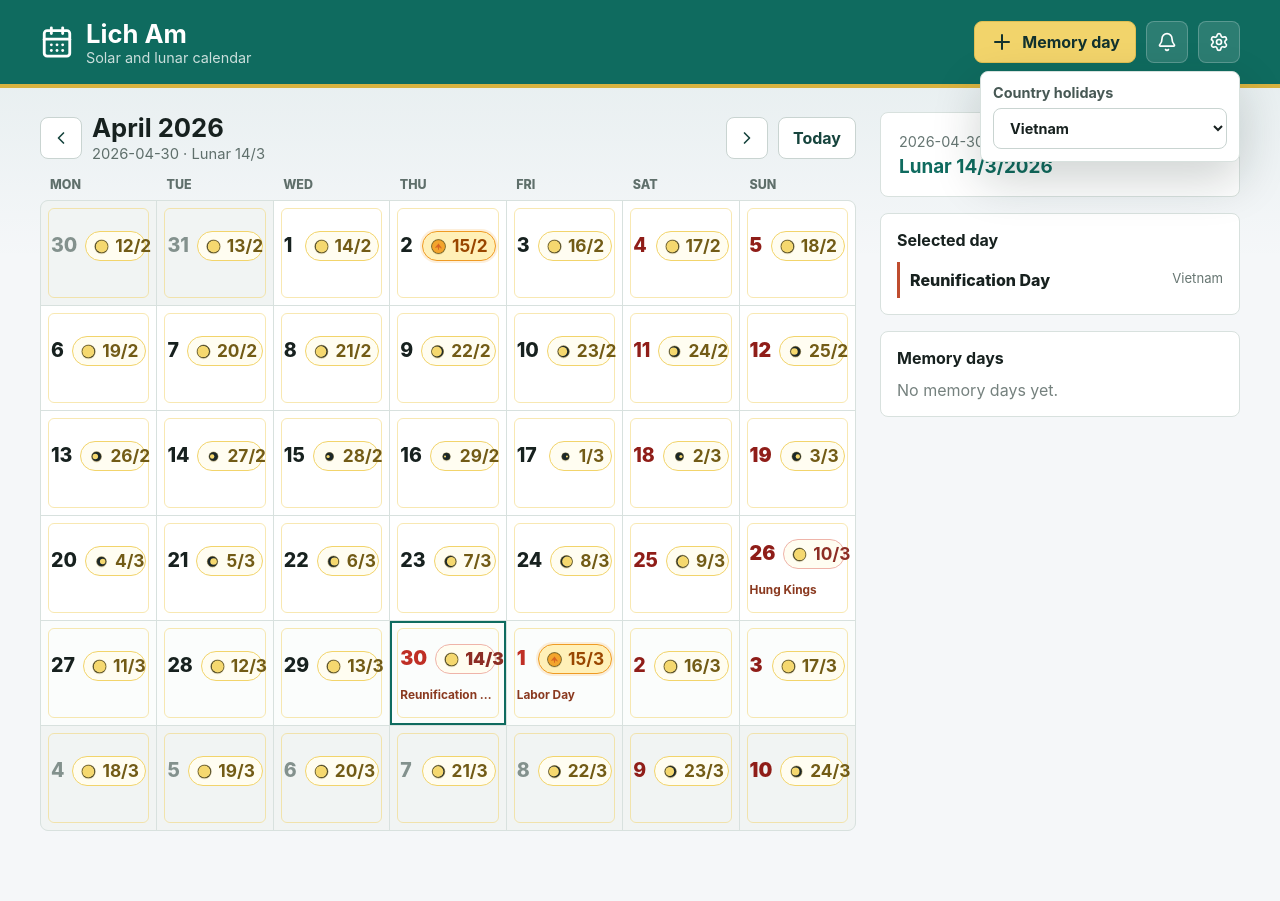
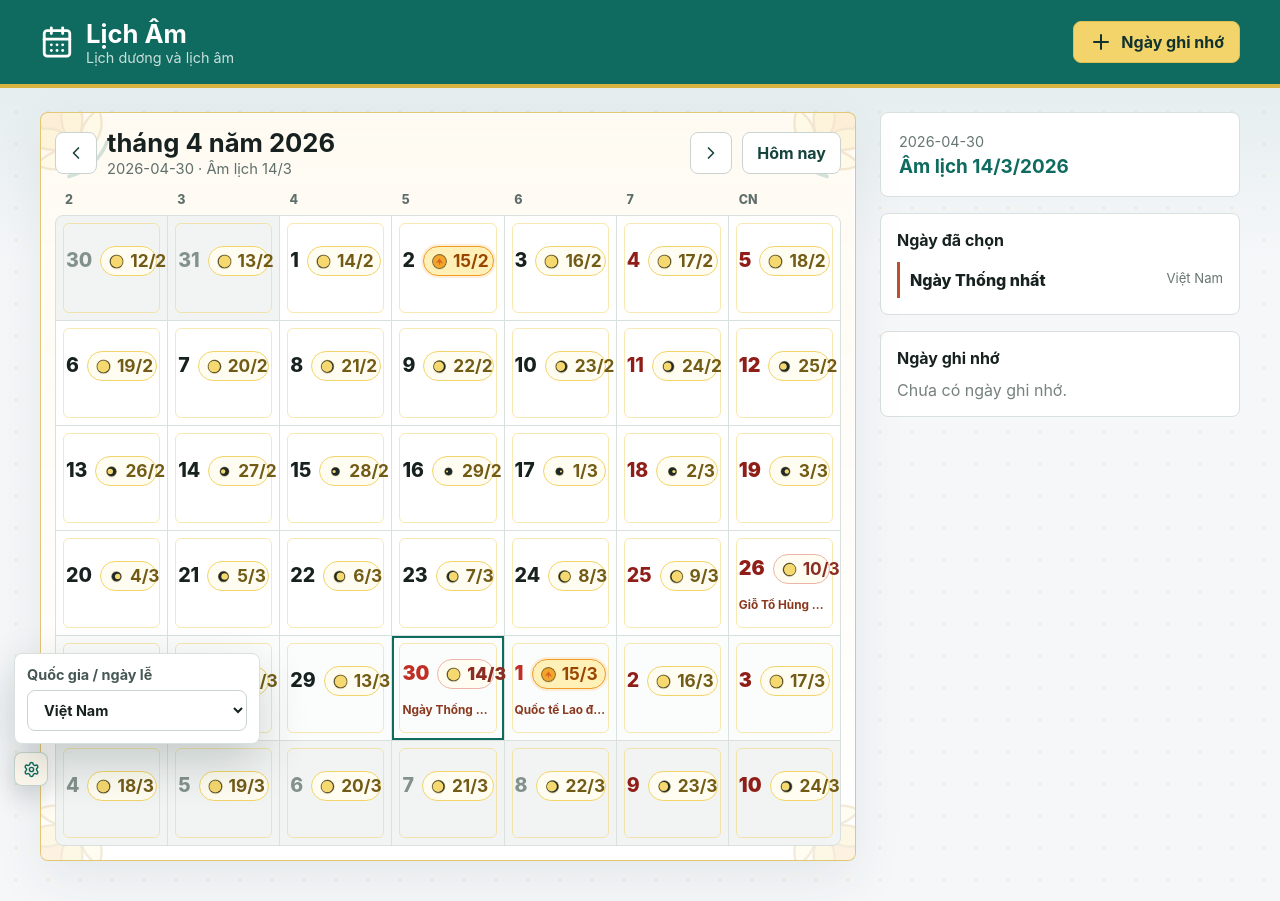
Before and after one commit to buicongnguyen/LichAm, a React (Vite) app: page / in a window 1280 px wide. Both pictures are taken after a click on the heading "Mở cài đặt". Before the commit the page ends 871 px from the top, so only its background shows below. Built offline with nearby package versions, Linux system fonts and the light colour scheme.

Commit message:
Vietnamese UI and lotus calendar frame

```diff
--- a/index.html
+++ b/index.html
@@ -1,12 +1,12 @@
 <!doctype html>
-<html lang="en">
+<html lang="vi">
   <head>
     <meta charset="UTF-8" />
     <meta name="viewport" content="width=device-width, initial-scale=1.0" />
     <meta name="theme-color" content="#0f6b5f" />
     <link rel="manifest" href="%BASE_URL%manifest.webmanifest" />
     <link rel="icon" href="%BASE_URL%icon.svg" type="image/svg+xml" />
-    <title>Lich Am</title>
+    <title>Lịch Âm</title>
   </head>
   <body>
     <div id="root"></div>
--- a/public/sw.js
+++ b/public/sw.js
@@ -1,4 +1,4 @@
-const CACHE_NAME = "lich-am-shell-v4";
+const CACHE_NAME = "lich-am-shell-v5";
 const appUrl = (path) => new URL(path, self.registration.scope).toString();
 const SHELL_ASSETS = [appUrl("./"), appUrl("manifest.webmanifest"), appUrl("icon.svg")];
 
--- a/src/App.tsx
+++ b/src/App.tsx
@@ -1,6 +1,5 @@
 import { FormEvent, useEffect, useMemo, useState } from "react";
 import {
-  Bell,
   CalendarDays,
   ChevronLeft,
   ChevronRight,
@@ -9,28 +8,26 @@ import {
   Settings,
   Trash2,
 } from "lucide-react";
+import { LotusFrame } from "./components/LotusFrame";
 import { MoonPhaseIcon } from "./components/MoonPhaseIcon";
 import type { CalendarCell, CalendarKind, CountryCode, MemoryDay } from "./types";
 import { buildCalendarMonth } from "./lib/calendar";
-import { monthLabel, parseISODate, toISODate, weekdayLabels } from "./lib/date";
+import { parseISODate, toISODate } from "./lib/date";
 import { countryNames } from "./lib/holidays";
 import { getMoonPhase } from "./lib/moonPhase";
 import {
   createMemoryDay,
   findNextOccurrence,
-  getDueReminderKeys,
   loadMemoryDays,
-  loadNotifiedKeys,
   saveMemoryDays,
-  saveNotifiedKeys,
 } from "./lib/memoryDays";
 import { downloadCalendarFile } from "./lib/ics";
 import { solarToLunar } from "./lib/vietnameseLunar";
 
 const today = new Date();
 const todayIso = toISODate(today);
-const initialNotificationPermission = (): NotificationPermission =>
-  "Notification" in window ? Notification.permission : "default";
+const vietnameseWeekdays = ["2", "3", "4", "5", "6", "7", "CN"];
+const vietnameseMonthFormatter = new Intl.DateTimeFormat("vi-VN", { month: "long", year: "numeric" });
 
 type MemoryFormState = {
   title: string;
@@ -63,6 +60,10 @@ function normalizeMonth(date: Date) {
   return new Date(date.getFullYear(), date.getMonth(), 1);
 }
 
+function calendarKindLabel(kind: CalendarKind) {
+  return kind === "lunar" ? "Âm lịch" : "Dương lịch";
+}
+
 function App() {
   const [country, setCountry] = useState<CountryCode>("VN");
   const [monthDate, setMonthDate] = useState(() => normalizeMonth(today));
@@ -70,44 +71,16 @@ function App() {
   const [memoryDays, setMemoryDays] = useState<MemoryDay[]>(() => loadMemoryDays());
   const [isAddingMemory, setIsAddingMemory] = useState(false);
   const [form, setForm] = useState<MemoryFormState>(() => createInitialForm(todayIso, "VN"));
-  const [notificationState, setNotificationState] = useState<NotificationPermission>(initialNotificationPermission);
 
   useEffect(() => {
     saveMemoryDays(memoryDays);
   }, [memoryDays]);
-
-  useEffect(() => {
-    if (notificationState !== "granted") {
-      return;
-    }
-
-    const notified = new Set(loadNotifiedKeys());
-    const due = getDueReminderKeys(memoryDays, new Date()).filter((item) => !notified.has(item.key));
-
-    if (due.length === 0) {
-      return;
-    }
-
-    navigator.serviceWorker?.ready
-      .then((registration) => {
-        due.forEach(({ memory, occurrence, offset, key }) => {
-          registration.showNotification(memory.title, {
-            body: `${offset} day${offset === 1 ? "" : "s"} before ${toISODate(occurrence)}`,
-            tag: key,
-          });
-          notified.add(key);
-        });
-        saveNotifiedKeys([...notified]);
-      })
-      .catch(() => undefined);
-  }, [memoryDays, notificationState]);
 
   const cells = useMemo(() => buildCalendarMonth(monthDate, country, memoryDays), [monthDate, country, memoryDays]);
   const selectedCell = cells.find((cell) => cell.isoDate === selectedDate);
   const selectedIndex = cells.findIndex((cell) => cell.isoDate === selectedDate);
   const selectedWeekIndex = selectedIndex >= 0 ? Math.floor(selectedIndex / 7) : -1;
   const selectedLunar = solarToLunar(parseISODate(selectedDate));
-  const weekdayNames = useMemo(() => weekdayLabels(1), []);
 
   const upcomingMemories = useMemo(
     () =>
@@ -146,15 +119,6 @@ function App() {
     setIsAddingMemory(false);
   }
 
-  async function requestNotifications() {
-    if (!("Notification" in window)) {
-      return;
-    }
-
-    const permission = await Notification.requestPermission();
-    setNotificationState(permission);
-  }
-
   function deleteMemory(id: string) {
     setMemoryDays((current) => current.filter((memory) => memory.id !== id));
   }
@@ -172,65 +136,42 @@ function App() {
         <div className="brand">
           <CalendarDays aria-hidden="true" />
           <div>
-            <h1>Lich Am</h1>
-            <p>Solar and lunar calendar</p>
+            <h1>Lịch Âm</h1>
+            <p>Lịch dương và lịch âm</p>
           </div>
         </div>
 
         <div className="top-actions">
           <button className="primary-action" type="button" onClick={() => openMemoryForm()}>
             <Plus aria-hidden="true" />
-            <span>Memory day</span>
+            <span>Ngày ghi nhớ</span>
           </button>
-          <button className="icon-button" type="button" onClick={requestNotifications} aria-label="Enable reminders">
-            <Bell aria-hidden="true" />
-          </button>
-          <details className="settings-menu">
-            <summary aria-label="Open settings">
-              <Settings aria-hidden="true" />
-            </summary>
-            <div className="settings-panel">
-              <label>
-                Country holidays
-                <select
-                  aria-label="Holiday country"
-                  value={country}
-                  onChange={(event) => setCountry(event.target.value as CountryCode)}
-                >
-                  {Object.entries(countryNames).map(([code, label]) => (
-                    <option key={code} value={code}>
-                      {label}
-                    </option>
-                  ))}
-                </select>
-              </label>
-            </div>
-          </details>
         </div>
       </header>
 
       <section className="workspace">
         <div className="calendar-surface">
+          <LotusFrame />
           <div className="calendar-toolbar">
-            <button className="icon-button" type="button" onClick={() => changeMonth(-1)} aria-label="Previous month">
+            <button className="icon-button" type="button" onClick={() => changeMonth(-1)} aria-label="Tháng trước">
               <ChevronLeft aria-hidden="true" />
             </button>
             <div className="month-title">
-              <strong>{monthLabel(monthDate)}</strong>
+              <strong>{vietnameseMonthFormatter.format(monthDate)}</strong>
               <span>
-                {selectedDate} · Lunar {selectedLunar.day}/{selectedLunar.month}
+                {selectedDate} · Âm lịch {selectedLunar.day}/{selectedLunar.month}
               </span>
             </div>
-            <button className="icon-button" type="button" onClick={() => changeMonth(1)} aria-label="Next month">
+            <button className="icon-button" type="button" onClick={() => changeMonth(1)} aria-label="Tháng sau">
               <ChevronRight aria-hidden="true" />
             </button>
             <button className="today-button" type="button" onClick={jumpToToday}>
-              Today
+              Hôm nay
             </button>
           </div>
 
           <div className="weekday-row">
-            {weekdayNames.map((day) => (
+            {vietnameseWeekdays.map((day) => (
               <div key={day}>{day}</div>
             ))}
           </div>
@@ -288,16 +229,16 @@ function App() {
           <div className="selected-summary">
             <span>{selectedDate}</span>
             <strong>
-              Lunar {selectedLunar.day}/{selectedLunar.month}/{selectedLunar.year}
-              {selectedLunar.isLeap ? " leap" : ""}
+              Âm lịch {selectedLunar.day}/{selectedLunar.month}/{selectedLunar.year}
+              {selectedLunar.isLeap ? " nhuận" : ""}
             </strong>
           </div>
 
           <div className="detail-section">
-            <h2>Selected day</h2>
+            <h2>Ngày đã chọn</h2>
             <div className="event-list">
               {selectedCell && selectedCell.holidays.length === 0 && selectedCell.memories.length === 0 ? (
-                <p className="empty-state">No saved day.</p>
+                <p className="empty-state">Chưa có ngày ghi nhớ.</p>
               ) : null}
               {selectedCell?.holidays.map((holiday) => (
                 <div className="event-row holiday-row" key={holiday.id}>
@@ -308,22 +249,22 @@ function App() {
               {selectedCell?.memories.map((memory) => (
                 <div className="event-row" key={memory.id}>
                   <span>{memory.title}</span>
-                  <small>{memory.calendarKind}</small>
+                  <small>{calendarKindLabel(memory.calendarKind)}</small>
                 </div>
               ))}
             </div>
           </div>
 
           <div className="detail-section">
-            <h2>Memory days</h2>
+            <h2>Ngày ghi nhớ</h2>
             <div className="memory-list">
-              {upcomingMemories.length === 0 ? <p className="empty-state">No memory days yet.</p> : null}
+              {upcomingMemories.length === 0 ? <p className="empty-state">Chưa có ngày ghi nhớ.</p> : null}
               {upcomingMemories.map(({ memory, occurrence }) => (
                 <div className="memory-row" key={memory.id}>
                   <div>
                     <strong>{memory.title}</strong>
                     <span>
-                      {toISODate(occurrence)} · {memory.calendarKind}
+                      {toISODate(occurrence)} · {calendarKindLabel(memory.calendarKind)}
                     </span>
                   </div>
                   <div className="row-actions">
@@ -331,7 +272,7 @@ function App() {
                       className="icon-button"
                       type="button"
                       onClick={() => downloadCalendarFile(memory, occurrence)}
-                      aria-label={`Save ${memory.title} to calendar`}
+                      aria-label={`Lưu ${memory.title} vào lịch`}
                     >
                       <Download aria-hidden="true" />
                     </button>
@@ -339,7 +280,7 @@ function App() {
                       className="icon-button danger"
                       type="button"
                       onClick={() => deleteMemory(memory.id)}
-                      aria-label={`Delete ${memory.title}`}
+                      aria-label={`Xóa ${memory.title}`}
                     >
                       <Trash2 aria-hidden="true" />
                     </button>
@@ -351,28 +292,50 @@ function App() {
         </aside>
       </section>
 
+      <details className="settings-menu">
+        <summary aria-label="Mở cài đặt">
+          <Settings aria-hidden="true" />
+        </summary>
+        <div className="settings-panel">
+          <label>
+            Quốc gia / ngày lễ
+            <select
+              aria-label="Quốc gia ngày lễ"
+              value={country}
+              onChange={(event) => setCountry(event.target.value as CountryCode)}
+            >
+              {Object.entries(countryNames).map(([code, label]) => (
+                <option key={code} value={code}>
+                  {label}
+                </option>
+              ))}
+            </select>
+          </label>
+        </div>
+      </details>
+
       {isAddingMemory ? (
         <div className="modal-backdrop" role="presentation">
           <form className="memory-modal" onSubmit={submitMemory}>
             <header>
-              <h2>Memory day</h2>
-              <button className="icon-button" type="button" onClick={() => setIsAddingMemory(false)} aria-label="Close">
+              <h2>Ngày ghi nhớ</h2>
+              <button className="icon-button" type="button" onClick={() => setIsAddingMemory(false)} aria-label="Đóng">
                 ×
               </button>
             </header>
 
             <label>
-              Name
+              Tên ngày
               <input
                 autoFocus
                 value={form.title}
                 onChange={(event) => setForm((current) => ({ ...current, title: event.target.value }))}
-                placeholder="Birthday, anniversary..."
+                placeholder="Sinh nhật, giỗ, kỷ niệm..."
               />
             </label>
 
             <label>
-              Date
+              Ngày
               <input
                 type="date"
                 value={form.sourceDate}
@@ -382,20 +345,20 @@ function App() {
 
             <div className="two-column">
               <label>
-                Calendar
+                Loại lịch
                 <select
                   value={form.calendarKind}
                   onChange={(event) =>
                     setForm((current) => ({ ...current, calendarKind: event.target.value as CalendarKind }))
                   }
                 >
-                  <option value="solar">Solar</option>
-                  <option value="lunar">Lunar</option>
+                  <option value="solar">Dương lịch</option>
+                  <option value="lunar">Âm lịch</option>
                 </select>
               </label>
 
               <label>
-                Country
+                Quốc gia
                 <select
                   value={form.country}
                   onChange={(event) => setForm((current) => ({ ...current, country: event.target.value as CountryCode }))}
@@ -416,7 +379,7 @@ function App() {
                   checked={form.repeatYearly}
                   onChange={(event) => setForm((current) => ({ ...current, repeatYearly: event.target.checked }))}
                 />
-                Repeat yearly
+                Lặp lại hằng năm
               </label>
               <label>
                 <input
@@ -424,7 +387,7 @@ function App() {
                   checked={form.remindWeekBefore}
                   onChange={(event) => setForm((current) => ({ ...current, remindWeekBefore: event.target.checked }))}
                 />
-                1 week before
+                Trước 1 tuần
               </label>
               <label>
                 <input
@@ -432,17 +395,17 @@ function App() {
                   checked={form.remindDayBefore}
                   onChange={(event) => setForm((current) => ({ ...current, remindDayBefore: event.target.checked }))}
                 />
-                1 day before
+                Trước 1 ngày
               </label>
             </div>
 
             <footer>
               <button type="button" className="today-button" onClick={() => setIsAddingMemory(false)}>
-                Cancel
+                Hủy
               </button>
               <button type="submit" className="primary-action">
                 <Plus aria-hidden="true" />
-                <span>Save</span>
+                <span>Lưu</span>
               </button>
             </footer>
           </form>
--- /dev/null
+++ b/src/components/LotusFrame.tsx
@@ -0,0 +1,31 @@
+function LotusCorner() {
+  return (
+    <svg viewBox="0 0 96 96" aria-hidden="true" focusable="false">
+      <path className="lotus-petal lotus-petal-main" d="M48 8c15 16 15 34 0 52C33 42 33 24 48 8Z" />
+      <path className="lotus-petal" d="M21 24c19 4 29 16 27 36C30 53 20 41 21 24Z" />
+      <path className="lotus-petal" d="M75 24c1 17-9 29-27 36C46 40 56 28 75 24Z" />
+      <path className="lotus-petal lotus-petal-soft" d="M12 50c18-2 30 5 36 20C30 72 18 65 12 50Z" />
+      <path className="lotus-petal lotus-petal-soft" d="M84 50c-6 15-18 22-36 20C54 55 66 48 84 50Z" />
+      <path className="lotus-base" d="M26 76c13 7 31 7 44 0" />
+    </svg>
+  );
+}
+
+export function LotusFrame() {
+  return (
+    <div className="lotus-frame" aria-hidden="true">
+      <span className="lotus-corner lotus-corner-tl">
+        <LotusCorner />
+      </span>
+      <span className="lotus-corner lotus-corner-tr">
+        <LotusCorner />
+      </span>
+      <span className="lotus-corner lotus-corner-bl">
+        <LotusCorner />
+      </span>
+      <span className="lotus-corner lotus-corner-br">
+        <LotusCorner />
+      </span>
+    </div>
+  );
+}
--- a/src/lib/holidays.ts
+++ b/src/lib/holidays.ts
@@ -1,9 +1,9 @@
 import type { CountryCode, Holiday, LunarDate } from "../types";
 
 export const countryNames: Record<CountryCode, string> = {
-  VN: "Vietnam",
-  US: "United States",
-  KR: "Korea",
+  VN: "Việt Nam",
+  US: "Hoa Kỳ",
+  KR: "Hàn Quốc",
 };
 
 type SolarRule = {
@@ -23,10 +23,10 @@ type LunarRule = {
 };
 
 const solarRules: SolarRule[] = [
-  { country: "VN", month: 1, day: 1, label: "New Year" },
-  { country: "VN", month: 4, day: 30, label: "Reunification Day" },
-  { country: "VN", month: 5, day: 1, label: "Labor Day" },
-  { country: "VN", month: 9, day: 2, label: "National Day" },
+  { country: "VN", month: 1, day: 1, label: "Tết Dương lịch" },
+  { country: "VN", month: 4, day: 30, label: "Ngày Thống nhất" },
+  { country: "VN", month: 5, day: 1, label: "Quốc tế Lao động" },
+  { country: "VN", month: 9, day: 2, label: "Quốc khánh" },
   { country: "US", month: 1, day: 1, label: "New Year's Day" },
   { country: "US", month: 7, day: 4, label: "Independence Day" },
   { country: "US", month: 11, day: 11, label: "Veterans Day" },
@@ -40,12 +40,12 @@ const solarRules: SolarRule[] = [
 ];
 
 const lunarRules: LunarRule[] = [
-  { country: "VN", month: 1, day: 1, label: "Tet" },
-  { country: "VN", month: 1, day: 2, label: "Tet Holiday" },
-  { country: "VN", month: 1, day: 3, label: "Tet Holiday" },
-  { country: "VN", month: 3, day: 10, label: "Hung Kings" },
-  { country: "VN", month: 8, day: 15, label: "Mid-Autumn", type: "observance" },
-  { country: "VN", month: 12, day: 23, label: "Kitchen Gods", type: "observance" },
+  { country: "VN", month: 1, day: 1, label: "Tết Nguyên đán" },
+  { country: "VN", month: 1, day: 2, label: "Tết Nguyên đán" },
+  { country: "VN", month: 1, day: 3, label: "Tết Nguyên đán" },
+  { country: "VN", month: 3, day: 10, label: "Giỗ Tổ Hùng Vương" },
+  { country: "VN", month: 8, day: 15, label: "Tết Trung thu", type: "observance" },
+  { country: "VN", month: 12, day: 23, label: "Ông Công Ông Táo", type: "observance" },
   { country: "KR", month: 1, day: 1, label: "Seollal" },
   { country: "KR", month: 4, day: 8, label: "Buddha's Birthday" },
   { country: "KR", month: 8, day: 15, label: "Chuseok" },
--- a/src/styles.css
+++ b/src/styles.css
@@ -16,8 +16,13 @@ body {
   min-width: 320px;
   min-height: 100vh;
   background:
-    linear-gradient(180deg, rgba(15, 107, 95, 0.08), transparent 260px),
+    linear-gradient(180deg, rgba(15, 107, 95, 0.1), transparent 260px),
+    radial-gradient(circle at 16px 16px, rgba(217, 178, 63, 0.16) 0 1px, transparent 2px),
     #f5f7f9;
+  background-size:
+    auto,
+    32px 32px,
+    auto;
 }
 
 button,
@@ -91,21 +96,25 @@ button {
 }
 
 .settings-menu {
-  position: relative;
+  position: fixed;
+  left: max(14px, env(safe-area-inset-left));
+  bottom: max(14px, env(safe-area-inset-bottom));
+  z-index: 6;
 }
 
 .settings-menu summary {
-  width: 42px;
-  min-height: 42px;
-  border: 1px solid rgba(255, 255, 255, 0.22);
+  width: 34px;
+  min-height: 34px;
+  border: 1px solid rgba(15, 107, 95, 0.24);
   border-radius: 8px;
-  color: #ffffff;
-  background: rgba(255, 255, 255, 0.12);
+  color: #0f6b5f;
+  background: #fffaf0;
   display: inline-flex;
   align-items: center;
   justify-content: center;
   cursor: pointer;
   list-style: none;
+  box-shadow: 0 10px 28px rgba(16, 33, 31, 0.18);
 }
 
 .settings-menu summary::-webkit-details-marker {
@@ -113,16 +122,16 @@ button {
 }
 
 .settings-menu summary svg {
-  width: 20px;
-  height: 20px;
+  width: 17px;
+  height: 17px;
 }
 
 .settings-panel {
   position: absolute;
-  top: calc(100% + 8px);
-  right: 0;
+  bottom: calc(100% + 8px);
+  left: 0;
   z-index: 4;
-  width: min(260px, calc(100vw - 32px));
+  width: min(246px, calc(100vw - 28px));
   border: 1px solid #d8e1de;
   border-radius: 8px;
   padding: 12px;
@@ -210,6 +219,91 @@ input {
 .calendar-surface,
 .detail-panel {
   min-width: 0;
+}
+
+.calendar-surface {
+  position: relative;
+  border: 1px solid rgba(217, 178, 63, 0.72);
+  border-radius: 8px;
+  padding: 14px;
+  background:
+    linear-gradient(180deg, rgba(255, 250, 240, 0.84), rgba(255, 255, 255, 0.76)),
+    #ffffff;
+  box-shadow:
+    inset 0 0 0 1px rgba(255, 255, 255, 0.72),
+    0 18px 52px rgba(45, 70, 64, 0.08);
+}
+
+.calendar-toolbar,
+.weekday-row,
+.month-grid {
+  position: relative;
+  z-index: 1;
+}
+
+.lotus-frame {
+  position: absolute;
+  inset: 0;
+  overflow: hidden;
+  border-radius: 8px;
+  pointer-events: none;
+}
+
+.lotus-corner {
+  position: absolute;
+  width: 112px;
+  height: 112px;
+  opacity: 0.18;
+}
+
+.lotus-corner svg {
+  width: 100%;
+  height: 100%;
+}
+
+.lotus-corner-tl {
+  top: -34px;
+  left: -31px;
+  transform: rotate(-42deg);
+}
+
+.lotus-corner-tr {
+  top: -34px;
+  right: -31px;
+  transform: rotate(42deg) scaleX(-1);
+}
+
+.lotus-corner-bl {
+  bottom: -36px;
+  left: -31px;
+  transform: rotate(-138deg) scaleX(-1);
+}
+
+.lotus-corner-br {
+  right: -31px;
+  bottom: -36px;
+  transform: rotate(138deg);
+}
+
+.lotus-petal {
+  fill: #f5d86f;
+  stroke: #bd8c2d;
+  stroke-width: 2;
+}
+
+.lotus-petal-main {
+  fill: #f1b65b;
+}
+
+.lotus-petal-soft {
+  fill: #fff1b6;
+}
+
+.lotus-base {
+  fill: none;
+  stroke: #0f6b5f;
+  stroke-linecap: round;
+  stroke-width: 3;
 }
 
 .calendar-toolbar {
@@ -539,7 +633,7 @@ input {
 .modal-backdrop {
   position: fixed;
   inset: 0;
-  z-index: 5;
+  z-index: 10;
   display: grid;
   place-items: center;
   padding: 18px;
@@ -629,13 +723,22 @@ input {
   }
 
   .top-actions {
-    display: grid;
-    grid-template-columns: minmax(0, 1fr) 42px 42px;
+    display: flex;
     justify-content: stretch;
   }
 
   .primary-action {
     min-width: 0;
+  }
+
+  .calendar-surface {
+    padding: 8px 5px;
+  }
+
+  .lotus-corner {
+    width: 84px;
+    height: 84px;
+    opacity: 0.13;
   }
 
   .calendar-toolbar {
```
Also changed, not shown: public/manifest.webmanifest.
